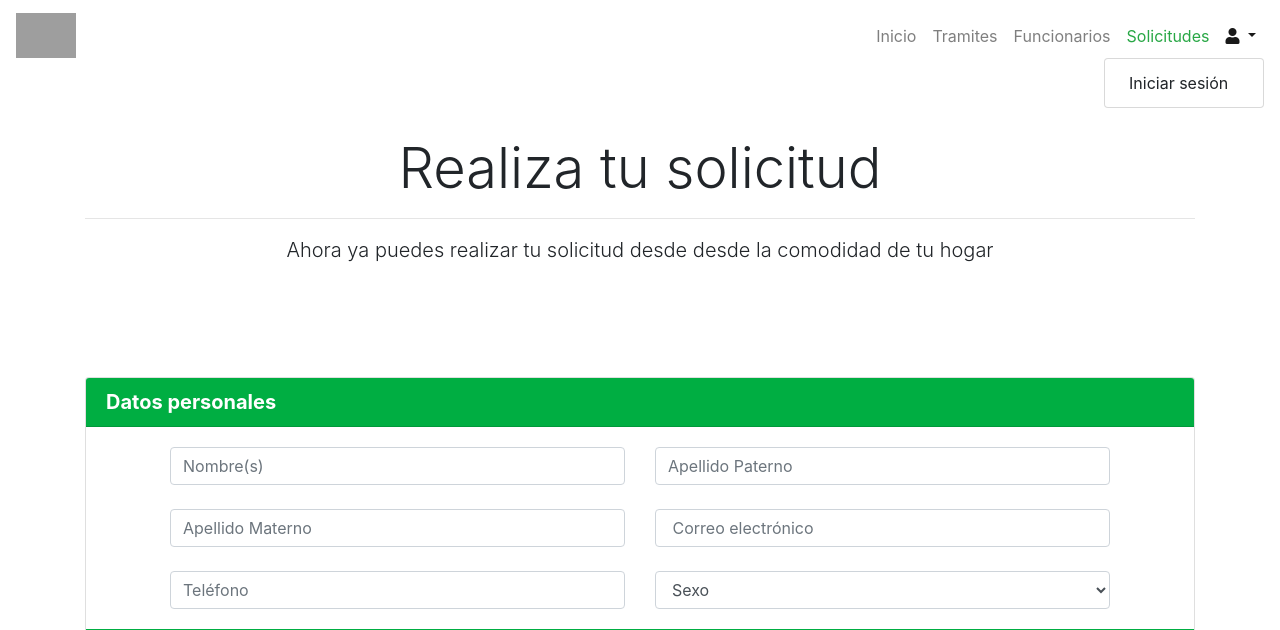
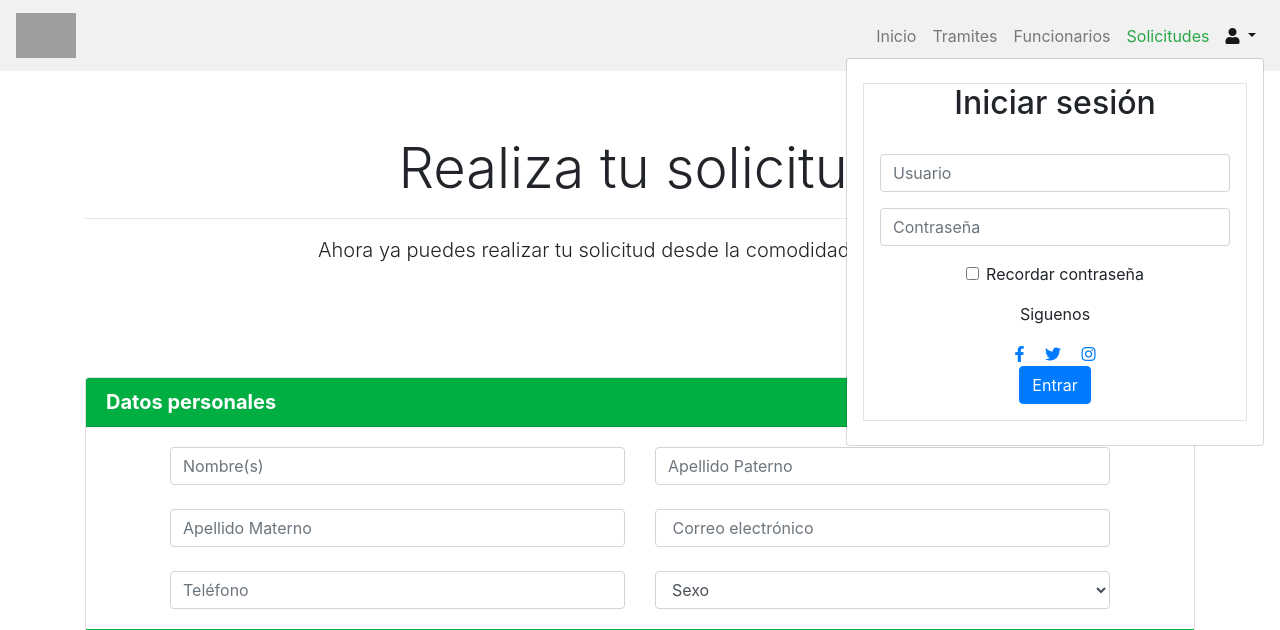
Before and after one commit to Rene-Fabian/Proyecto_alcaldia-, a PHP site: page /solicitudes.html in a window 1280 px wide, after a click that opens the changed part. Shown: the top 630 px of the page. Run offline with PHP 8.4, Linux system fonts and the light colour scheme; grey boxes are pictures that could not be loaded.

Commit message:
13/06/2020

```diff
--- a/css/style.css
+++ b/css/style.css
@@ -1,6 +1,6 @@
 
 .header {
-background-color: rgba(255, 255, 255, 0.411);
+background-color: rgb(241, 241, 241);
 
 }
 
--- a/css/style_login.css
+++ b/css/style_login.css
@@ -1,52 +1,43 @@
+
+
+ .form-group{
+    margin-left:1rem;
+    margin-right:1rem;
+}
+
+
+form.acceso:hover{
+
+    box-shadow:0px 0px 13px  rgb(137, 141, 141);
+
+}
+
+button.accesouser{
+    margin-block-end:1em ;
+}
 
 
 
-
-
-
- @media (min-width: 768px) {
-    form{
-        margin-top: 3em;
-        box-shadow:0px 0px 8px  rgb(137, 141, 141);
-margin-inline-start: 12em;
-margin-inline-end: 12em;
-    }
- }
-
-
- @media (min-width: 992px) {
-    form{
-        margin-top: 3em;
-        box-shadow:0px 0px 8px  rgb(137, 141, 141);
-margin-inline-start: 20em;
-margin-inline-end: 20em;
+/* // Large devices (desktops, 992px and up) */
+@media (min-width: 992px) {
+    form.acceso{
+        width: 30vw;
+        margin-left: 1em;
+        margin-right: 1em;
+        margin-top: 1em;
+        margin-block-end: 1em;
     }
 
 }
 
+/* // Extra large devices (large desktops, 1200px and up) */
+@media (min-width: 1200px) {
+    form.acceso{
+        width: 30vw;
+        margin-left: 1em;
+        margin-right: 1em;
+        margin-top: 1em;
+        margin-block-end: 1em;
 
-
-
-    form:hover{
-
-        box-shadow:0px 0px 13px  rgb(137, 141, 141);
-
-    }
-
-
-    .form-group{
-        margin-left:1rem;
-        margin-right:1rem;
-    }
-
- button{
-     margin-top: 1em;
-     margin-bottom: 1em;
- }
- h2{
-     margin-top: 1em;
- }
- .cuerpo{
-
-     margin: auto;
- }
+}
+}
--- a/login.html
+++ b/login.html
@@ -93,9 +93,10 @@
             <br>
             <button type="submit" class="btn btn-primary">Entrar</button>
         </form>
+         <script src="./js/validar_campos_login.js"></script>
     </div>
 
-    <script src="./js/validar_campos_login.js"></script>
+
 
 
 
--- a/solicitudes.html
+++ b/solicitudes.html
@@ -11,6 +11,7 @@
     integrity="sha384-Vkoo8x4CGsO3+Hhxv8T/Q5PaXtkKtu6ug5TOeNV6gBiFeWPGFN9MuhOf23Q9Ifjh" crossorigin="anonymous">
   <link rel="stylesheet" href="./css/style.css">
   <link rel="stylesheet" href="./css/style._solicitudes.css">
+  <link rel="stylesheet" href="./css/style_login.css">
   <link href="./fontawesome-free-5.13.0-web/css/all.css" rel="stylesheet">
   <title>Alcaldía Milpa Alta</title>
   <script src="./jsPDF-1.3.2/dist/jspdf.min.js"></script>
@@ -55,7 +56,35 @@
               <i class="fas fa-user"></i>
             </a>
             <div class="dropdown-menu dropdown-menu-right dropdown-default" aria-labelledby="navbarDropdownMenuLink">
-              <a class="dropdown-item" href="./login.html">Iniciar sesión</a>
+              <form action="" method="GET" class="acceso needs-validation text-center border " novalidate>
+                <h2 class="text-center">Iniciar sesión</h2>
+                <div class="form-group">
+                  <br>
+                  <input type="text" class="form-control" id="uname" placeholder="Usuario" name="uname" required>
+                  <div class="valid-feedback">Contenido Valido.</div>
+                  <div class="invalid-feedback">Por favor llenar campo.</div>
+                </div>
+                <div class="form-group">
+
+                  <input type="password" class="form-control" id="pwd" placeholder="Contraseña" name="pswd" required>
+                  <div class="valid-feedback">Contenido Valido.</div>
+                  <div class="invalid-feedback">Por favor llenar campo.</div>
+                </div>
+                <div class="form-group form-check">
+                  <label class="form-check-label">
+                    <input class="form-check-input" type="checkbox" name="remember" required> Recordar contraseña
+                    <div class="valid-feedback">Valido.</div>
+                    <div class="invalid-feedback">Selecciona la casilla para continuar.</div>
+                  </label>
+                </div>
+
+                <p>Siguenos</p>
+                <a href="#" class="mx-2" role="button"><i class="fab fa-facebook-f light-blue-text"></i></a>
+                <a href="#" class="mx-2" role="button"><i class="fab fa-twitter light-blue-text"></i></a>
+                <a href="#" class="mx-2" role="button"><i class="fab fa-instagram light-blue-text"></i></a>
+                <br>
+                <button type="submit" class="accesouser btn btn-primary">Entrar</button>
+              </form>
             </div>
           </li>
         </ul>
@@ -70,7 +99,7 @@
     <div class="container">
       <h1 class="display-4 text-center">Realiza tu solicitud</h1>
       <hr>
-      <p class="lead text-center">Ahora ya puedes realizar tu solicitud desde desde la comodidad de tu hogar</p>
+      <p class="lead text-center">Ahora ya puedes realizar tu solicitud desde la comodidad de tu hogar</p>
     </div>
   </div>
   <!-- jumbotron-fluid -->
@@ -91,21 +120,23 @@
         <div class="card-body">
           <!-- primera fila -->
           <div class="row">
-            <div class="col">
-              <input type="text" class="form-control" placeholder="Nombre(s)" id="nombre"   pattern="[A-Za-z]*" required>
+            <div class="col-md-6">
+              <input type="text" class="form-control" placeholder="Nombre(s)" id="nombre" pattern="[A-Za-z]*" required>
             </div>
-            <div class="col">
-              <input type="text" class="form-control" placeholder="Apellido Paterno" id="paterno" pattern="[A-Za-z]*" required>
+            <div class="col-md-6">
+              <input type="text" class="form-control" placeholder="Apellido Paterno" id="paterno" pattern="[A-Za-z]*"
+                required>
             </div>
           </div>
           <!-- primera fila -->
           <br>
           <!-- segunda fila -->
           <div class="row">
-            <div class="col">
-              <input type="text" class="form-control" placeholder="Apellido Materno" id="materno"  pattern="[A-Za-z]*" required>
+            <div class="col-md-6">
+              <input type="text" class="form-control" placeholder="Apellido Materno" id="materno" pattern="[A-Za-z]*"
+                required>
             </div>
-            <div class="col">
+            <div class="col-md-6">
               <input type="text" class="form-control" placeholder=" Correo electrónico" id="correo" required>
             </div>
           </div>
@@ -113,10 +144,10 @@
           <br>
           <!-- tercera fila -->
           <div class="row">
-            <div class="col">
-              <input type="text" class="form-control" placeholder="Teléfono" id="telefono"  pattern="[0-9]*" required>
+            <div class="col-md-6">
+              <input type="text" class="form-control" placeholder="Teléfono" id="telefono" pattern="[0-9]*" required>
             </div>
-            <div class="col">
+            <div class="col-md-6">
               <select id="sexo" class="form-control">
                 <option selected>Sexo</option>
                 <option>Masculino</option>
@@ -141,29 +172,32 @@
             <div class="col">
               <input type="text" class="form-control" placeholder="Calle" id="calle" pattern="{2,5}" required>
             </div>
-            <div class="col">
-              <input type="text" class="form-control" placeholder="N° Interior" id="interior"  minlength="2" maxlength="3"  required>
+            <div class="col-md-6">
+              <input type="text" class="form-control" placeholder="N° Interior" id="interior" minlength="2"
+                maxlength="3" required>
             </div>
           </div>
           <!-- primera fila -->
           <br>
           <!-- segunda fila -->
           <div class="row">
-            <div class="col">
-              <input type="text" class="form-control" placeholder="N° Exterior" id="exterior" minlength="2" maxlength="5" pattern="[0-9]*" required>
+            <div class="col-md-6">
+              <input type="text" class="form-control" placeholder="N° Exterior" id="exterior" minlength="2"
+                maxlength="5" pattern="[0-9]*" required>
             </div>
-            <div class="col">
-              <input type="text" class="form-control" placeholder=" Código Postal" id="cp" maxlength="5" pattern="[0-9]*" required>
+            <div class="col-md-6">
+              <input type="text" class="form-control" placeholder=" Código Postal" id="cp" maxlength="5"
+                pattern="[0-9]*" required>
             </div>
           </div>
           <!-- segunda fila -->
           <br>
           <!-- tercera fila -->
           <div class="row">
-            <div class="col">
+            <div class="col-md-6">
               <input type="text" class="form-control" placeholder="Colonia" id="colonia" pattern="{2,5}" required>
             </div>
-            <div class="col">
+            <div class="col-md-6">
               <input type="text" class="form-control" placeholder="Pueblo" id="pueblo" pattern="{2,5}" required>
             </div>
           </div>
@@ -183,7 +217,7 @@
           <br>
           <!-- segunda fila -->
           <div class="row">
-            <div class="col">
+            <div class="col-md-12">
               <select id="tipo_solicitud" class="form-control">
                 <option selected>Tipo de solicitud</option>
                 <option>pendiente</option>
@@ -197,9 +231,9 @@
           <!-- tercera fila -->
           <div class="row">
 
-            <div class="col">
+            <div class="col-md-12">
               <textarea class="form-control" name="descripcion" id="descripcion" cols="30" rows="5"
-                placeholder="Descripción" onkeypress="activarbotones();"  required></textarea>
+                placeholder="Descripción" onkeypress="activarbotones();" required></textarea>
             </div>
           </div>
           <!-- tercera fila -->
@@ -207,9 +241,10 @@
         <!-- solicitud -->
 
 
-        <input type="button" class="btn btn-danger " id="documentopdf" value="Descargar PDF" onclick="getPDF();" disabled>
+        <input type="button" class="btn btn-danger " id="documentopdf" value="Descargar PDF" onclick="getPDF();"
+          disabled>
         <hr>
-        <input type="submit" class=" btn btn-success " id="enviar" value="Enviar" onclick="myFunction();" disabled >
+        <input type="submit" class=" btn btn-success " id="enviar" value="Enviar" onclick="myFunction();" disabled>
 
         <div class="alert alert-danger" id="passwordsNoMatchRegister" style="display:none;">
 
@@ -230,7 +265,7 @@
 
 
   <br>
-    <!-- Footer -->
+  <!-- Footer -->
   <footer class="footer">
     <!--contenedor general -->
     <div class="container-fluid">
@@ -311,6 +346,7 @@
 
 
   <!-- Optional JavaScript -->
+  <script src="./js/validar_campos_login.js"></script>
   <!-- jQuery first, then Popper.js, then Bootstrap JS -->
   <script src="https://code.jquery.com/jquery-3.4.1.slim.min.js"
     integrity="sha384-J6qa4849blE2+poT4WnyKhv5vZF5SrPo0iEjwBvKU7imGFAV0wwj1yYfoRSJoZ+n"
```
Also changed, not shown: css/style_tramites.css (+30 -8 lines), funcionarios.html (+33 -3 lines), index.html (+40 -8 lines), tramites.html (+55 -25 lines).
